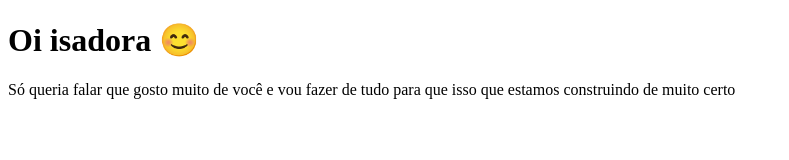
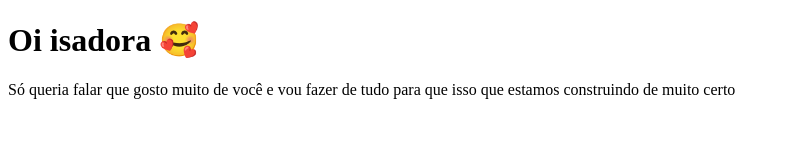
Before and after one commit to ViniciusAlexsander/clone-tabnews, a Next.js app: page / in a window 1280 px wide. Shown: the top 160 px of the page, without its empty margins (0-789 px from the left). Built offline with nearby package versions, Linux system fonts and the light colour scheme.

Commit message:
feat: change emoji home page

```diff
--- a/pages/index.js
+++ b/pages/index.js
@@ -1,7 +1,7 @@
 function Home() {
   return (
     <div>
-      <h1>Oi isadora 😊</h1>
+      <h1>Oi isadora 🥰</h1>
       <p>
         Só queria falar que gosto muito de você e vou fazer de tudo para que
         isso que estamos construindo de muito certo
```
